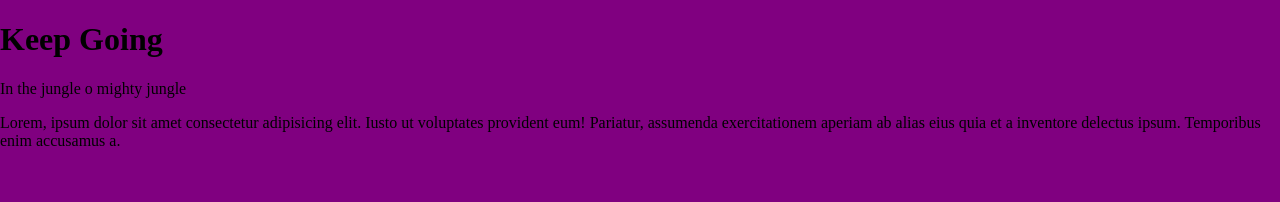
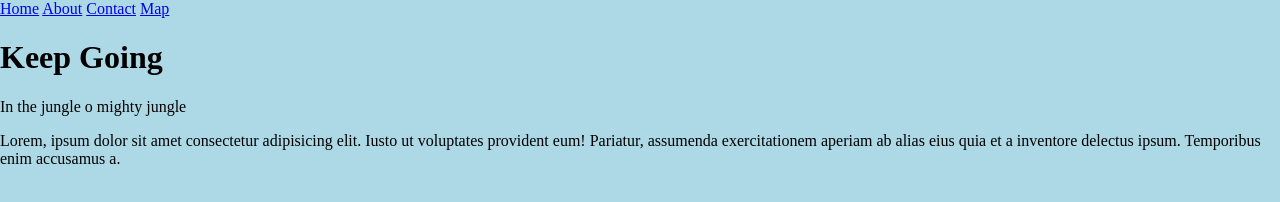
Before and after one commit to Korey215/git-course, a website: page index.html in a window 1280 px wide. Drawn offline with Linux system fonts and the light colour scheme.

```diff
--- a/css/style.css
+++ b/css/style.css
@@ -1,6 +1,6 @@
 body {
   padding: 0;
-  background: purple;
+  background: lightblue;
   margin: 0 auto;
 }
 body h1 {
--- a/index.html
+++ b/index.html
@@ -8,6 +8,13 @@
     <title>Document</title>
 </head>
 <body>
+    <header>
+        <a href="/home.hmtl">Home</a>
+        <a href="/home.hmtl">About</a>
+        <a href="/home.hmtl">Contact</a>
+        <a href="/home.hmtl">Map</a>
+
+    </header>
     <h1>Keep Going</h1>
     <sPAN>In the jungle o mighty jungle</sPAN>
 <p>Lorem, ipsum dolor sit amet consectetur adipisicing elit. Iusto ut voluptates provident eum! Pariatur, assumenda exercitationem aperiam ab alias eius quia et a inventore delectus ipsum. Temporibus enim accusamus a.</p>
```
